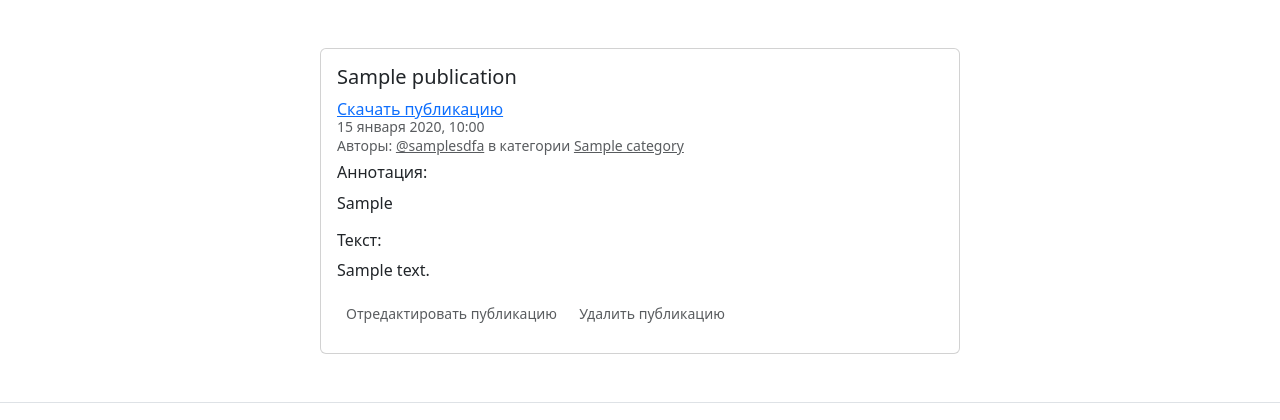
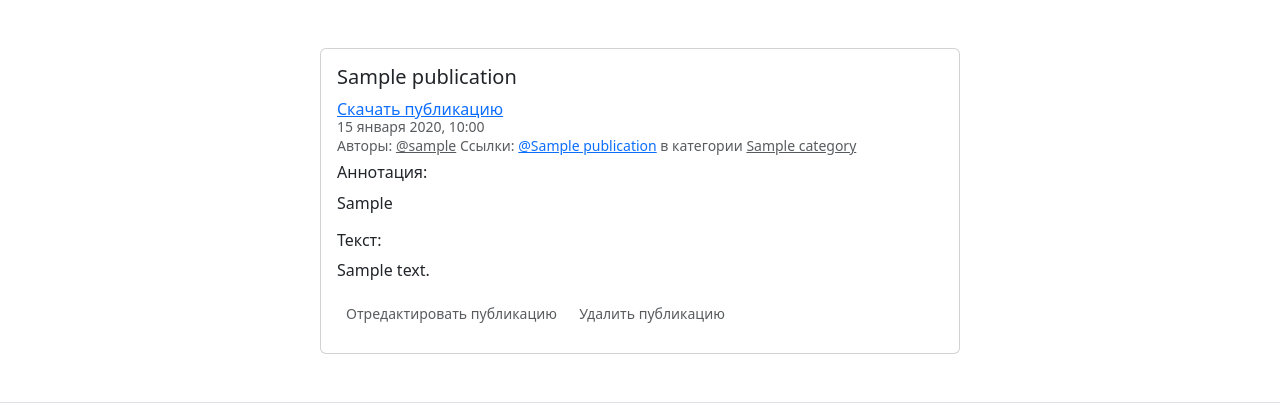
Before and after one commit to Vasilenkovi/publicator, a Django app: a page that uses publicator/templates/publications/detail.html in a window 1280 px wide. Shown: the part 96-516 px from the top of the page. Run offline with Django 3.2, Linux system fonts and the light colour scheme; a user stored in the database is signed in; tables that the repository leaves empty hold one stand-in row (values such as "Sample post"); some libraries are stand-ins or nearby versions.

Commit message:
Fix: profile

```diff
--- a/publicator/publications/views.py
+++ b/publicator/publications/views.py
@@ -151,13 +151,15 @@ def publication_detail(request, category_slug, edition_slug, post_id):
         )
         publication = get_object_or_404(
             Publication,
-            pub_date__lte=dt_now,
             edition=edition,
             pk=post_id,
-            application=False,
         )
-    authors = publication.authors.all()
-    print(authors)
+        user = User.objects.get(pk=request.user.pk)
+        if  Author.objects.get(user=user) not in publication.authors.all():
+            publication = publication.filter(
+                pub_date__lte=dt_now,
+                application=False,
+            )
     context = {
         'publication': publication,
         'category': category,
--- a/publicator/templates/publications/detail.html
+++ b/publicator/templates/publications/detail.html
@@ -26,7 +26,12 @@
             Авторы:
              {% for author in publication.authors.all %}
               <a class="text-muted" href="{% url 'publications:profile' author.user.username %}">
-              @{{ author.user.username }}sdfa</a>
+              @{{ author.user.username }}</a>
+            {% endfor %}
+            Ссылки:
+            {% for publink in publication.link.all %}
+            <a href="{% url 'publications:publication_detail' publink.edition.category.slug publink.edition.slug  publink.id %}" class="card-link">
+              @{{ publink.title }}</a>
             {% endfor %}
             в категории {% include "includes/category_link.html" %}
           </small>
```
